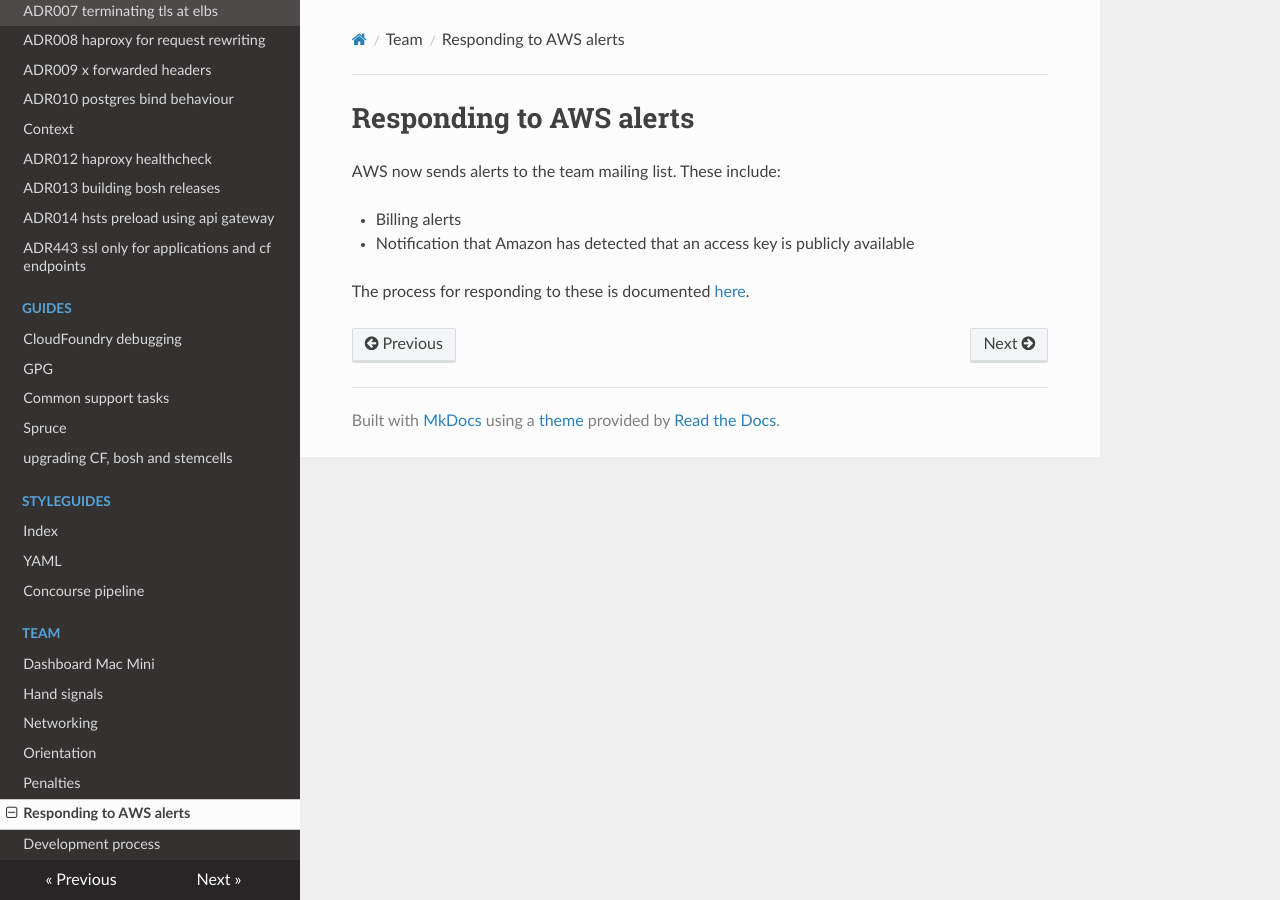
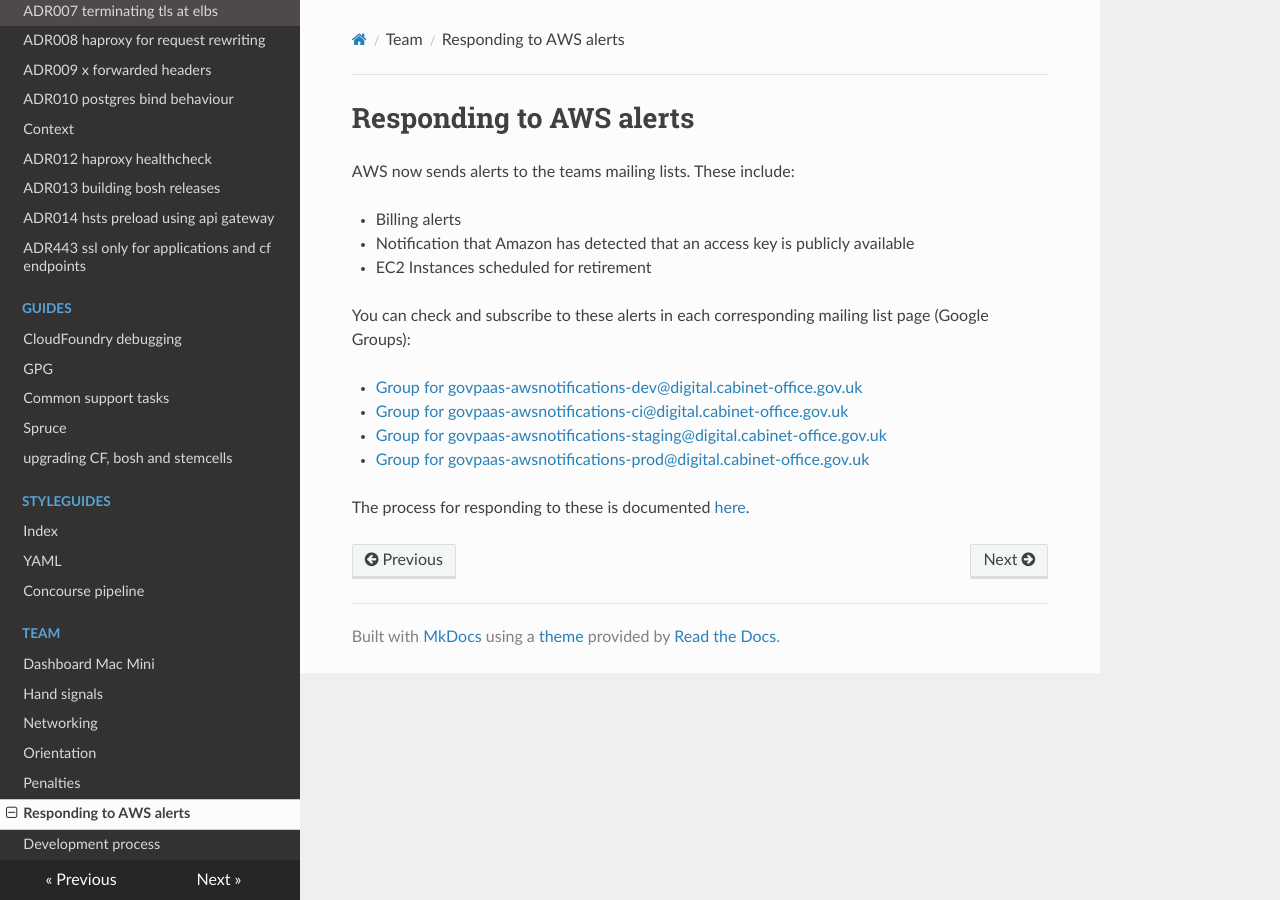
Before and after one commit to alphagov/paas-team-manual, an MkDocs documentation site: the page built from docs/team/responding_to_aws_alert.md, in a window 1280 px wide. Built offline with MkDocs 1.6.1, drawn with Linux system fonts in a browser that asks for light colours; nearby versions of some CDN libraries.

Commit message:
Document AWS notification mailing lists
We send our AWS notifications for the different accounts
to some mailing lists in Google Groups.

This commit documents this fact and links it to the common
support tasks.

```diff
--- a/docs/team/responding_to_aws_alert.md
+++ b/docs/team/responding_to_aws_alert.md
@@ -1,8 +1,16 @@
 # Responding to AWS alerts
 
-AWS now sends alerts to the team mailing list. These include:
+AWS now sends alerts to the teams mailing lists. These include:
 
 - Billing alerts
 - Notification that Amazon has detected that an access key is publicly available
+- EC2 Instances scheduled for retirement
+
+You can check and subscribe to these alerts in each corresponding mailing list page (Google Groups):
+
+- [Group for govpaas-awsnotifications-dev@digital.cabinet-office.gov.uk](https://groups.google.com/a/digital.cabinet-office.gov.uk/forum/#!forum/govpaas-awsnotifications-dev)
+- [Group for govpaas-awsnotifications-ci@digital.cabinet-office.gov.uk](https://groups.google.com/a/digital.cabinet-office.gov.uk/forum/#!forum/govpaas-awsnotifications-ci)
+- [Group for govpaas-awsnotifications-staging@digital.cabinet-office.gov.uk](https://groups.google.com/a/digital.cabinet-office.gov.uk/forum/#!forum/govpaas-awsnotifications-staging)
+- [Group for govpaas-awsnotifications-prod@digital.cabinet-office.gov.uk](https://groups.google.com/a/digital.cabinet-office.gov.uk/forum/#!forum/govpaas-awsnotifications-prod)
 
 The process for responding to these is documented [here](https://docs.google.com/document/d/1ytziKl6MUcnN_4QlBYy0c6fm_uykm4T98qoam6SEE-k/edit).
```
Also changed, not shown: docs/guides/common_support_tasks.md (+4 -0 lines).
